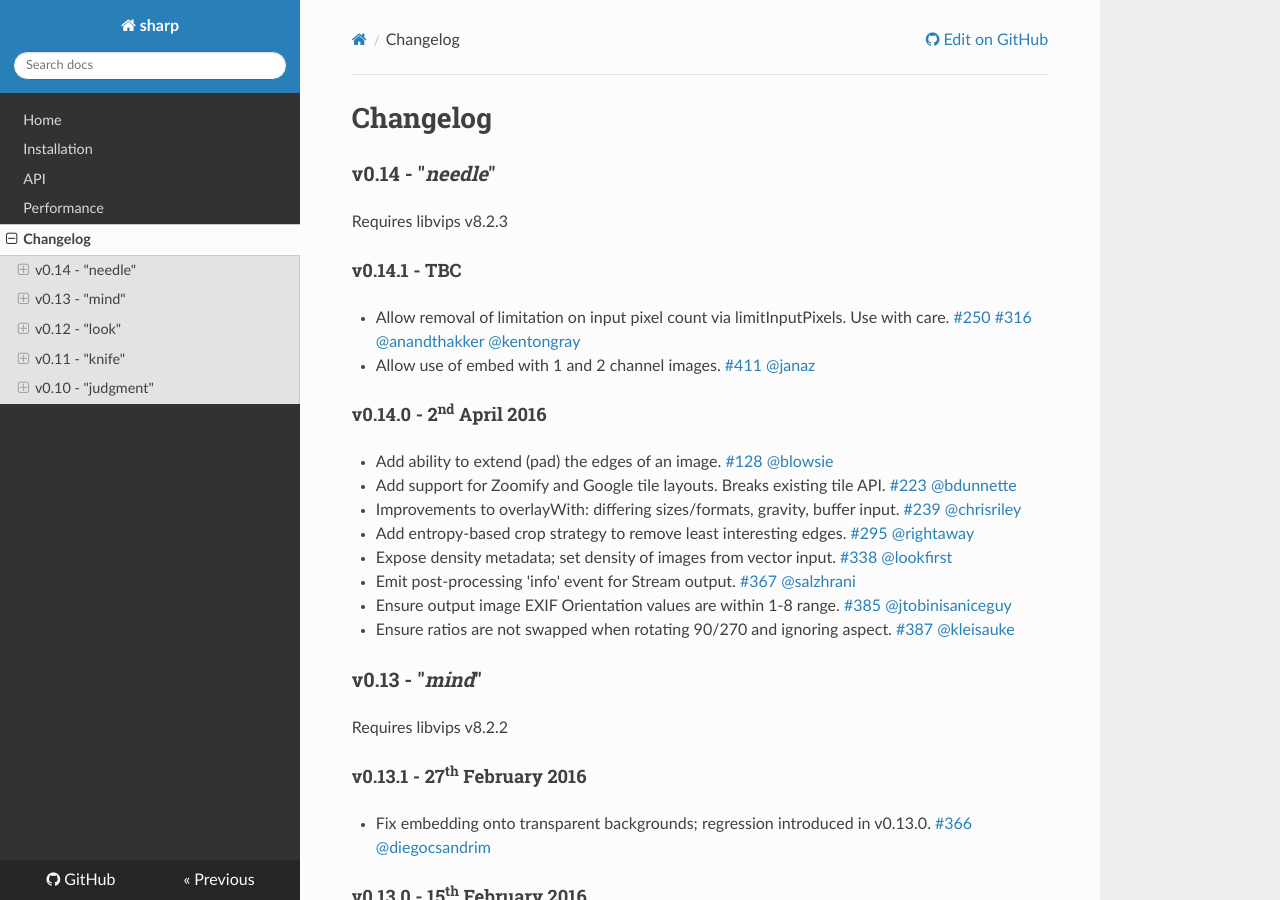
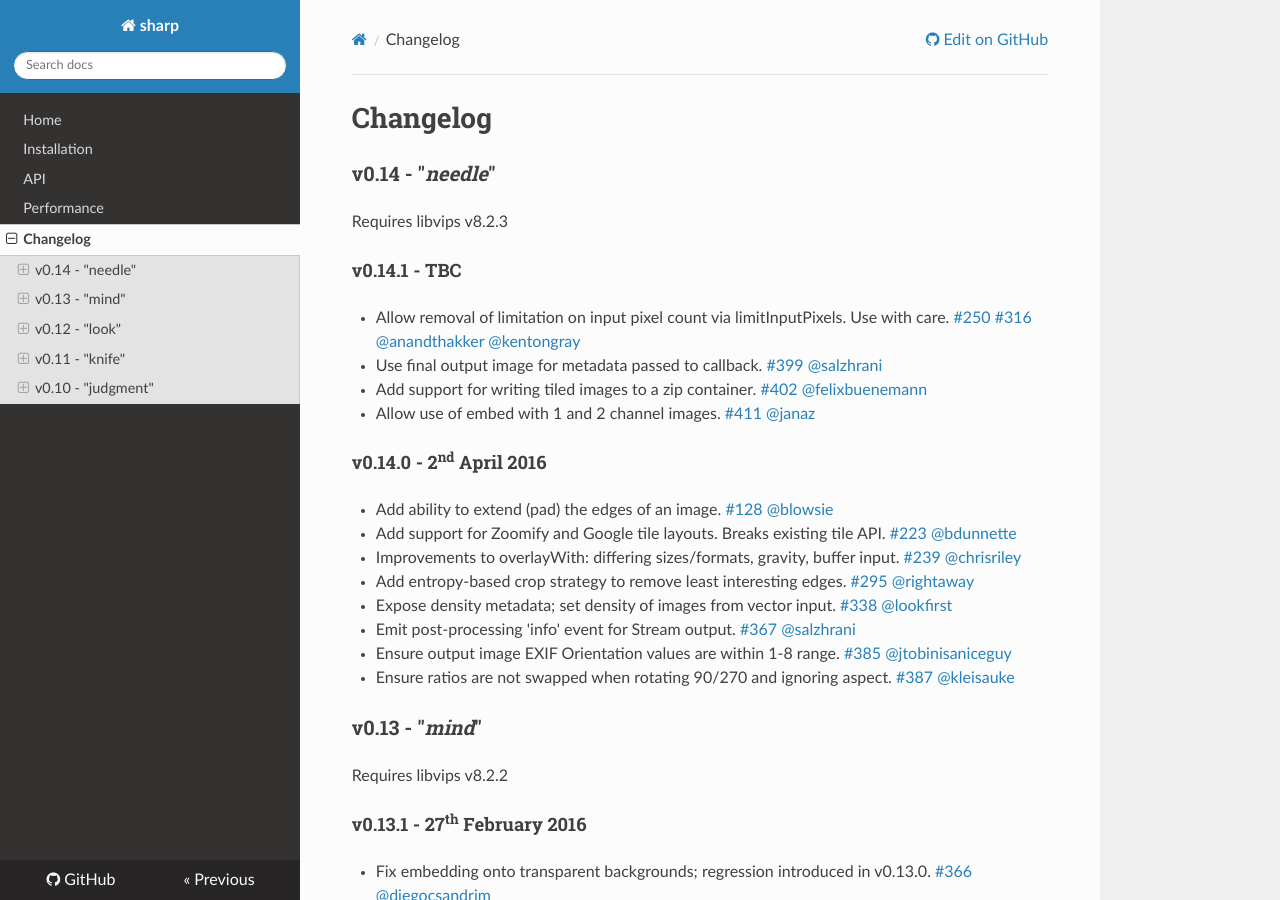
Before and after one commit to webgurucan/node-image-handler, an MkDocs documentation site: the page built from docs/changelog.md, in a window 1280 px wide and 900 px high. Built offline with MkDocs 1.6.1, drawn with Linux system fonts in a browser that asks for light colours; nearby versions of some CDN libraries; old or Windows-style settings are respelled for this version of MkDocs.

Commit message:
Changelog additions and version bumps ahead of v0.14.1

```diff
--- a/docs/changelog.md
+++ b/docs/changelog.md
@@ -11,6 +11,14 @@ Requires libvips v8.2.3
   [#316](https://github.com/lovell/sharp/pull/316)
   [@anandthakker](https://github.com/anandthakker)
   [@kentongray](https://github.com/kentongray)
+
+* Use final output image for metadata passed to callback.
+  [#399](https://github.com/lovell/sharp/pull/399)
+  [@salzhrani](https://github.com/salzhrani)
+
+* Add support for writing tiled images to a zip container.
+  [#402](https://github.com/lovell/sharp/pull/402)
+  [@felixbuenemann](https://github.com/felixbuenemann)
 
 * Allow use of embed with 1 and 2 channel images.
   [#411](https://github.com/lovell/sharp/issues/411)
```
Also changed, not shown: package.json (+7 -5 lines), 1 other file.
